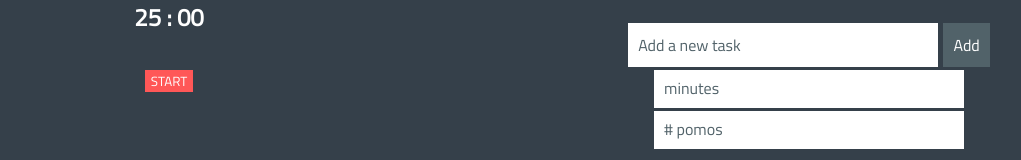
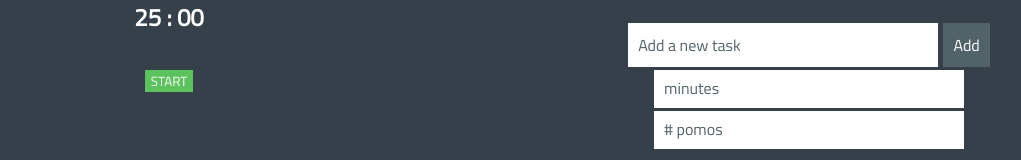
Before and after one commit to syedsadman16/HYO-Summer2020-Orientation, a website: page views/index.html in a window 1280 px wide. Shown: the part 199-359 px from the top of the page, without its empty margins (151-1172 px from the left). Drawn offline with Linux system fonts and the light colour scheme.

Commit message:
Update start button color
red -> green

```diff
--- a/static/css/timerstyle.css
+++ b/static/css/timerstyle.css
@@ -23,7 +23,7 @@
 
 #startButton {
    color: white;
-   background:#ff5757;
+   background:#5bc25d;
    font-family: 'Titillium Web', sans-serif;
    border: none;
 
```
